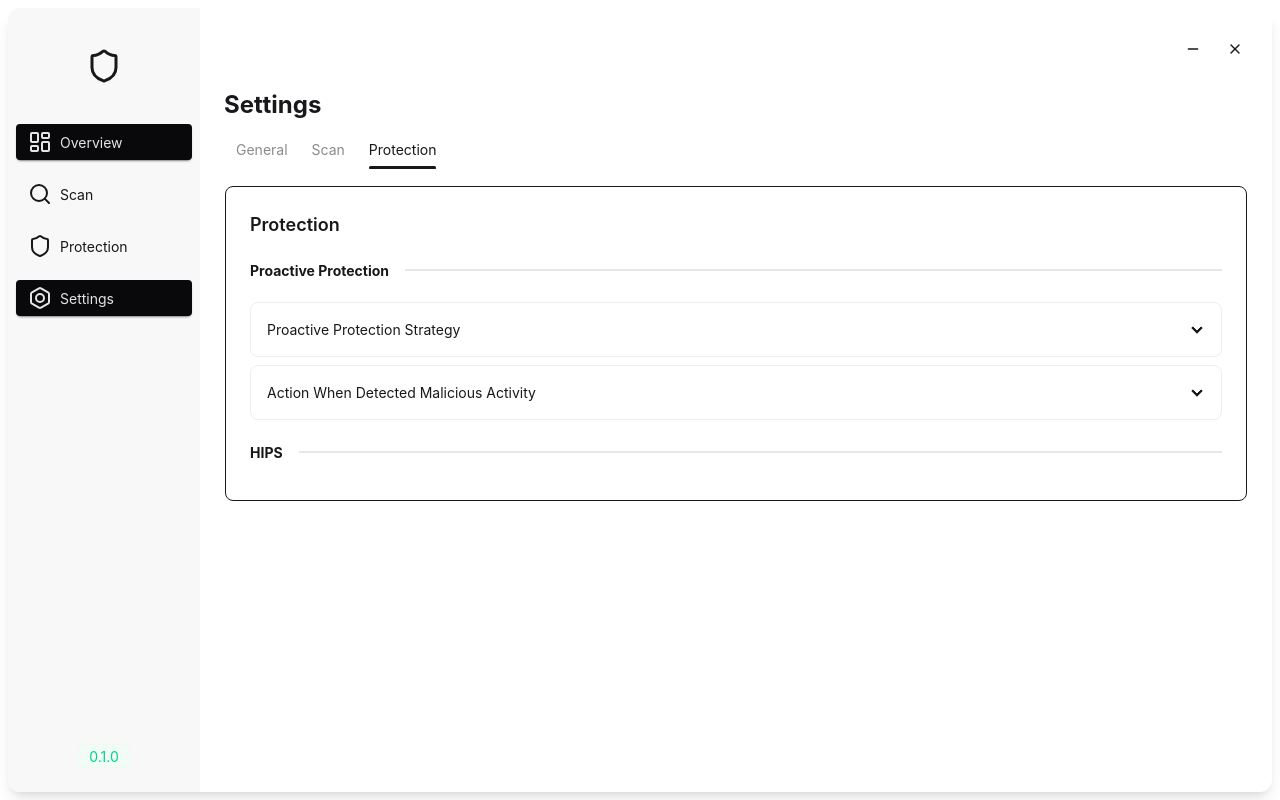
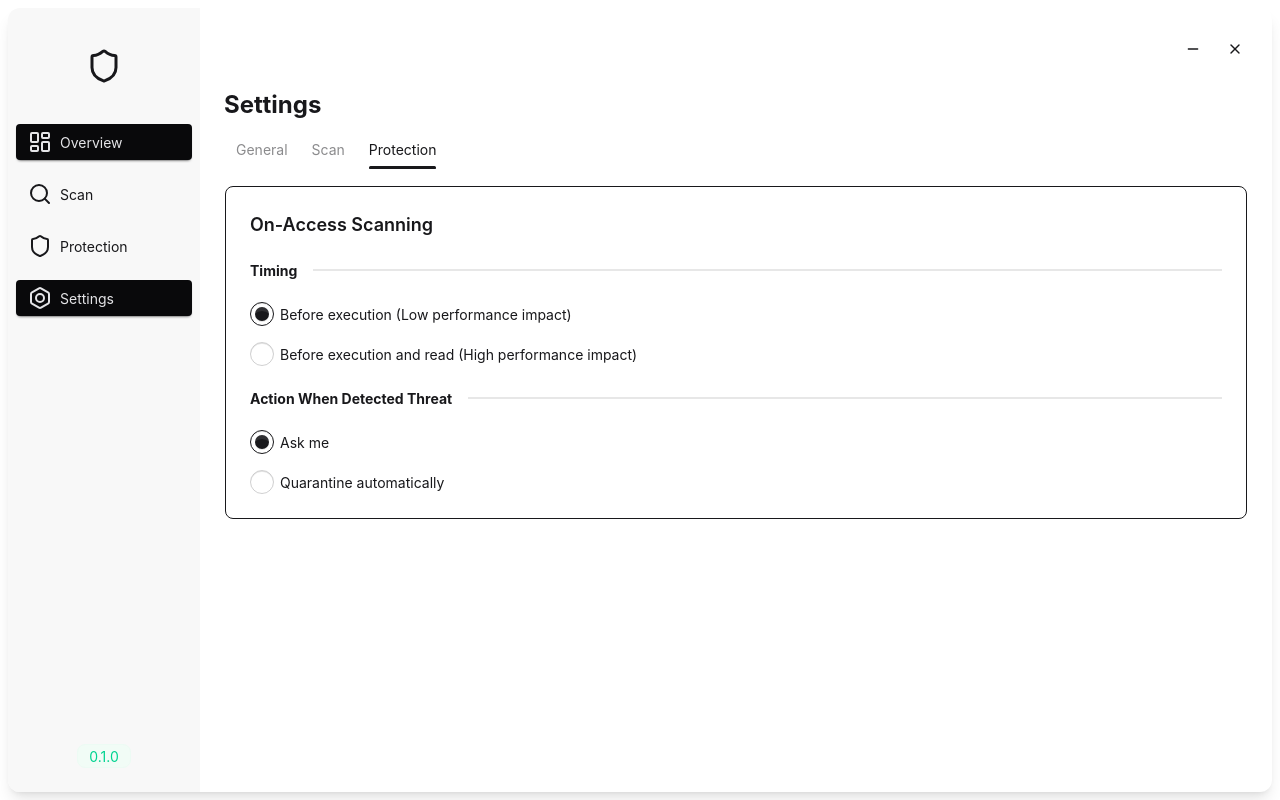
Before and after one commit to qylWheels/xav, a React (Vite) app in the folder xavgui/: page /#/settings in a window 1280 px wide. Both pictures are taken after a click on the radio button "Protection". Built offline with nearby package versions, Linux system fonts and the light colour scheme.

Commit message:
Refactor Protection component to implement On-Access Scanning settings and remove proactive protection options.

```diff
--- a/xavgui/src/views/settings/Protection.tsx
+++ b/xavgui/src/views/settings/Protection.tsx
@@ -1,50 +1,36 @@
 function Protection() {
-    const proactiveProtectionStrategies = [
-        "Rule Based Strategy", "Anomaly-Based Detection Strategy"
-    ]
-    const actionWhenDetectedMaliciousActivity = [
-        { action: "Kill Process", status: "" },
-        { action: "Notify Only", status: "selected" },
-    ]
-
     return (
         <div>
             <div className="card border mt-4">
                 <div className="card-body">
-                    <h2 className="card-title">Protection</h2>
-                    <div className="divider divider-start font-bold">Proactive Protection</div>
-                    <ul className="list">
-                        <div className="collapse collapse-arrow bg-base-100 border border-base-300">
-                            <input type="checkbox" />
-                            <div className="collapse-title">Proactive Protection Strategy</div>
-                            <div className="collapse-content">
-                                {proactiveProtectionStrategies.map((strategy, _index) => (
-                                    <fieldset className="fieldset">
-                                        <label className="label">
-                                            <input type="checkbox" defaultChecked className="checkbox" />
-                                            {strategy}
-                                        </label>
-                                    </fieldset>
-                                ))}
-                            </div>
-                        </div>
-                        <div className="collapse collapse-arrow border border-base-300 mt-2">
-                            <input type="checkbox" />
-                            <div className="collapse-title">Action When Detected Malicious Activity</div>
-                            <div className="collapse-content">
-                                <select defaultValue="Choose an action" className="select">
-                                    <option disabled={true}>Choose an action</option>
-                                    {actionWhenDetectedMaliciousActivity.map((action, _index) => (
-                                        <option selected={action.status === "selected"}>{action.action}</option>
-                                    ))}
-                                </select>
-                            </div>
-                        </div>
-                    </ul>
-                    <div className="divider divider-start font-bold">HIPS</div>
+                    <h2 className="card-title">On-Access Scanning</h2>
+
+                    <div className="divider divider-start font-bold">Timing</div>
+                    <div className="flex flex-col">
+                        <label className="label text-base-content">
+                            <input type="radio" name="timing" className="radio" defaultChecked />
+                            Before execution (Low performance impact)
+                        </label>
+                        <label className="label text-base-content mt-4">
+                            <input type="radio" name="timing" className="radio" />
+                            Before execution and read (High performance impact)
+                        </label>
+                    </div>
+
+                    <div className="divider divider-start font-bold">Action When Detected Threat</div>
+                    <div className="flex flex-col">
+                        <label className="label text-base-content">
+                            <input type="radio" name="action" className="radio" defaultChecked />
+                            Ask me
+                        </label>
+                        <label className="label text-base-content mt-4">
+                            <input type="radio" name="action" className="radio" />
+                            Quarantine automatically
+                        </label>
+                    </div>
                 </div>
             </div>
-        </div>
+        </div >
     )
 }
 
```
